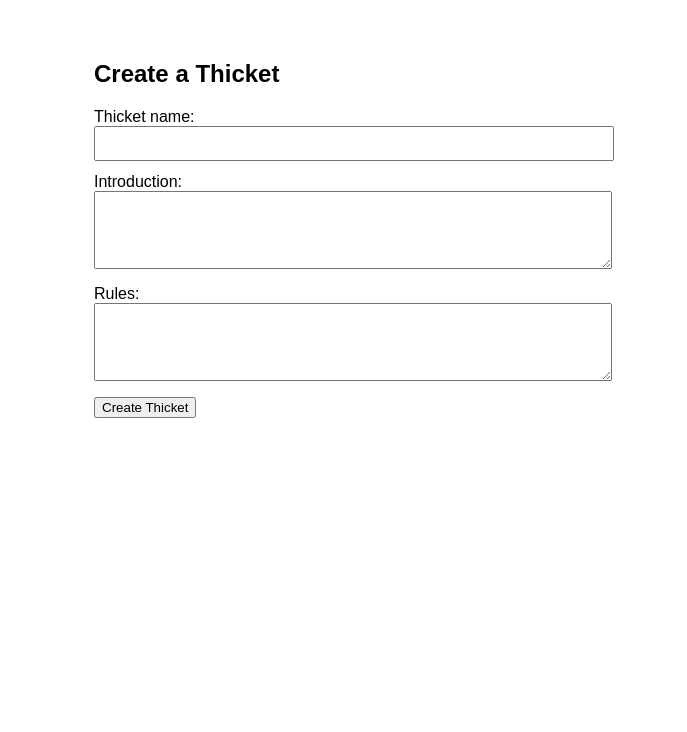
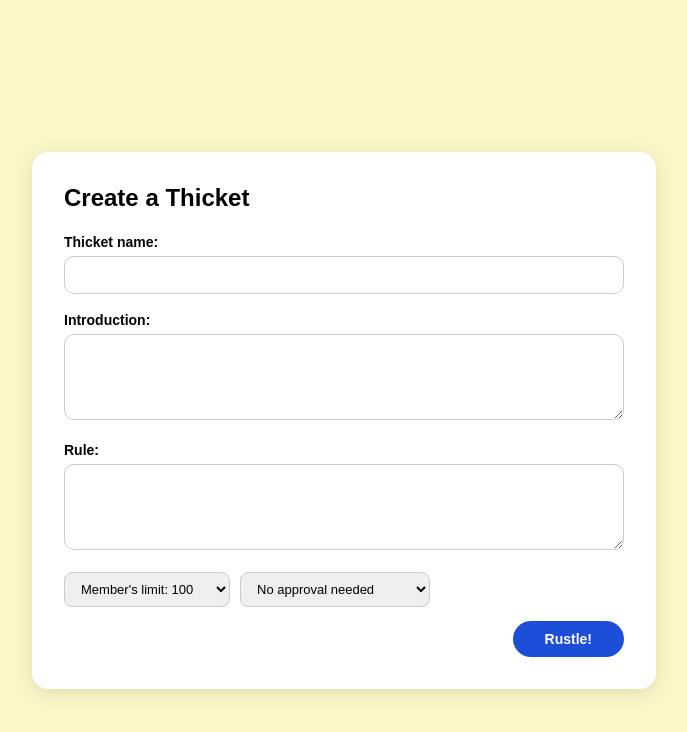
Before and after one commit to musashijojo83/Community-Discusstion-Forum, a React (Create React App) app in the folder frontend/: page /create-board in a window 1280 px wide. Shown: the top 732 px of the page, without its empty margins (296-983 px from the left). Built offline with nearby package versions, Linux system fonts and the light colour scheme.

Commit message:
Update CreateBoard, CreatePost, Home, PostDetail and ThicketBoard

```diff
--- /dev/null
+++ b/frontend/src/demoData.js
@@ -0,0 +1,40 @@
+// 展示用假資料 —— 當側欄點的 Thicket 名字（Thicket_1~5 等）在資料庫裡還不存在時，
+// ThicketBoard / PostDetail / CreatePost 會 fallback 用這裡的假資料，
+// 讓你可以順暢測試發文、留言、回覆的 UI 流程，而不會被「找不到 Thicket」的錯誤卡住。
+// 等你真的透過 Create a Thicket 建立了一個同名討論版，就會自動改用真實 API 資料。
+
+export const DEMO_BOARD_DESCRIPTION =
+  'This discussion board is a place for students to share ideas, ask questions, and discuss topics related to the course. We can share our opinions, learn from each other, and help each other understand the course content better.';
+
+export const DEMO_POSTS = [
+  {
+    _id: 'demo-p1',
+    title: 'Is "leaving work on time" actually the ultimate priority, or is money still king?',
+    content: `Had dinner with a few friends recently, and I noticed how much our definition of a "dream job" has changed over the past couple of years. Back when we were fresh graduates, everyone was chasing big company names, high salaries, and impressive job titles.
+Now, almost every conversation revolves around work-life balance and whether a company actually lets you walk out the door on time.
+Some of my friends are happily taking slightly lower pay in exchange for stress-free evenings to work out, cook, or just relax. On the flip side, others argue that when you're young, you should hustle as hard as possible, max out your income, and trade personal time for faster career growth.
+Where do you draw the line when job hunting? Is leaving on time a dealbreaker for you, or is any amount of overtime acceptable as long as the paycheck is right?`,
+    createdAt: new Date(Date.now() - 1000 * 60 * 60 * 24 * 60).toISOString()
+  },
+  {
+    _id: 'demo-p2',
+    title: 'The Importance of Good System Design',
+    content: `I think good system design is important because it helps make a system easier to understand, develop, and maintain. A well-designed system can also reduce errors and improve communication between team members.
+For example, using diagrams such as UML or SysML can help us clearly understand the system structure and how different components interact with each other. In my opinion, spending more time on the design stage can make the development process smoother and save time later.`,
+    createdAt: new Date(Date.now() - 1000 * 60 * 60 * 24 * 60).toISOString()
+  }
+];
+
+// 巢狀留言假資料（後端目前沒有 Comment model，這區塊純 UI 展示）
+export const mockComments = [
+  {
+    id: 'c1',
+    text: 'I agree with your point. I think the discussion board is a useful way for us to share ideas and learn from each other. It also helps us understand different perspectives on the same topic.',
+    time: '2mo ago',
+    commentCount: 5,
+    replies: [
+      { id: 'c1-r1', text: 'I agree with your perspective.', time: '2mo ago' }
+    ],
+    moreReplies: 5
+  }
+];
--- a/frontend/src/pages/CreateBoard.jsx
+++ b/frontend/src/pages/CreateBoard.jsx
@@ -1,11 +1,21 @@
 import { useState } from 'react';
 import { useNavigate } from 'react-router-dom';
 import axios from '../axiosConfig';
+import { theme } from '../theme';
+import successMonster from '../pic/success-monster.png';
+
+const MEMBER_LIMIT_OPTIONS = [50, 100, 500, 1000];
+const APPROVAL_OPTIONS = [
+  { label: 'No approval needed', value: false },
+  { label: 'Requires approval to join', value: true }
+];
 
 function CreateBoard() {
   const [name, setName] = useState('');
   const [description, setDescription] = useState('');
   const [rules, setRules] = useState('');
+  const [maxMembers, setMaxMembers] = useState(100);
+  const [needsApproval, setNeedsApproval] = useState(false);
   const [error, setError] = useState('');
   const [success, setSuccess] = useState(null);
   const navigate = useNavigate();
@@ -13,66 +23,162 @@ function CreateBoard() {
   const handleSubmit = async (e) => {
     e.preventDefault();
     setError('');
-    if (!name) {
-      setError('Thicket name is required');
+    if (!name.trim()) {
+      setError('Thicket name is required.');
       return;
     }
     try {
-      const res = await axios.post('/boards', { name, description, rules });
+      const res = await axios.post('/boards', { name, description, rules, maxMembers, needsApproval });
       setSuccess(res.data);
 
       const user = JSON.parse(localStorage.getItem('user'));
+      if (user) {
         user.role = res.data.newRole;
         localStorage.setItem('user', JSON.stringify(user));
-
-      setTimeout(() => navigate('/'), 2000);
+      }
     } catch (err) {
-      setError(err.response?.data?.message || 'Failed to create board');
+      setError(err.response?.data?.message || 'Failed to create Thicket.');
     }
   };
 
-  if (success) {
   return (
-      <div style={{ textAlign: 'center', marginTop: 80, fontFamily: 'sans-serif' }}>
-        <h2>Success!</h2>
-        <p>The Thicket is created!</p>
-        <p><strong>You are now the Moderator of this board!</strong></p>
-      </div>
-    );
-  }
+    <div style={{
+      minHeight: '100vh',
+      backgroundColor: theme.formBg,
+      display: 'flex',
+      alignItems: 'center',
+      justifyContent: 'center',
+      fontFamily: 'sans-serif',
+      padding: 20
+    }}>
+      {!success ? (
+        // ---- Create a Thicket 表單 ----
+        <div style={{
+          backgroundColor: '#fff',
+          borderRadius: 16,
+          width: 560,
+          maxWidth: '100%',
+          padding: 32,
+          boxShadow: '0 4px 20px rgba(0,0,0,0.1)'
+        }}>
+          <h2 style={{ marginTop: 0, marginBottom: 22 }}>Create a Thicket</h2>
 
-  return (
-    <div style={{ maxWidth: 500, margin: '60px auto', fontFamily: 'sans-serif' }}>
-      <h2>Create a Thicket</h2>
           <form onSubmit={handleSubmit}>
-        <div style={{ marginBottom: 12 }}>
-          <label>Thicket name:</label>
+            <label style={{ fontWeight: 700, fontSize: 14, display: 'block', marginBottom: 6 }}>
+              Thicket name:
+            </label>
             <input
               type="text"
               value={name}
               onChange={(e) => setName(e.target.value)}
-            style={{ width: '100%', padding: 8 }}
+              style={{
+                width: '100%', padding: '10px 14px', borderRadius: 10,
+                border: '1px solid #ccc', boxSizing: 'border-box', marginBottom: 18, fontSize: 14
+              }}
             />
-        </div>
-        <div style={{ marginBottom: 12 }}>
-          <label>Introduction:</label>
+
+            <label style={{ fontWeight: 700, fontSize: 14, display: 'block', marginBottom: 6 }}>
+              Introduction:
+            </label>
             <textarea
               value={description}
               onChange={(e) => setDescription(e.target.value)}
-            style={{ width: '100%', padding: 8, minHeight: 60 }}
+              rows={4}
+              style={{
+                width: '100%', padding: '10px 14px', borderRadius: 10,
+                border: '1px solid #ccc', boxSizing: 'border-box', marginBottom: 18,
+                fontSize: 14, resize: 'vertical', fontFamily: 'sans-serif'
+              }}
             />
-        </div>
-        <div style={{ marginBottom: 12 }}>
-          <label>Rules:</label>
+
+            <label style={{ fontWeight: 700, fontSize: 14, display: 'block', marginBottom: 6 }}>
+              Rule:
+            </label>
             <textarea
               value={rules}
               onChange={(e) => setRules(e.target.value)}
-            style={{ width: '100%', padding: 8, minHeight: 60 }}
+              rows={4}
+              style={{
+                width: '100%', padding: '10px 14px', borderRadius: 10,
+                border: '1px solid #ccc', boxSizing: 'border-box', marginBottom: 18,
+                fontSize: 14, resize: 'vertical', fontFamily: 'sans-serif'
+              }}
             />
+
+            <div style={{ display: 'flex', gap: 10, marginBottom: 14, flexWrap: 'wrap' }}>
+              <select
+                value={maxMembers}
+                onChange={(e) => setMaxMembers(Number(e.target.value))}
+                style={{ padding: '8px 12px', borderRadius: 8, border: '1px solid #ccc', fontSize: 13 }}
+              >
+                {MEMBER_LIMIT_OPTIONS.map((n) => (
+                  <option key={n} value={n}>Member's limit: {n}</option>
+                ))}
+              </select>
+
+              <select
+                value={String(needsApproval)}
+                onChange={(e) => setNeedsApproval(e.target.value === 'true')}
+                style={{ padding: '8px 12px', borderRadius: 8, border: '1px solid #ccc', fontSize: 13 }}
+              >
+                {APPROVAL_OPTIONS.map((opt) => (
+                  <option key={String(opt.value)} value={String(opt.value)}>{opt.label}</option>
+                ))}
+              </select>
             </div>
-        {error && <p style={{ color: 'red' }}>{error}</p>}
-        <button type="submit">Create Thicket</button>
+
+            {error && (
+              <p style={{ color: theme.errorRed, fontSize: 13, textAlign: 'center', margin: '4px 0 14px' }}>
+                {error}
+              </p>
+            )}
+
+            <div style={{ display: 'flex', justifyContent: 'flex-end' }}>
+              <button
+                type="submit"
+                style={{
+                  padding: '10px 32px', borderRadius: 20, border: 'none',
+                  backgroundColor: theme.successClose, color: '#fff',
+                  fontWeight: 700, fontSize: 14, cursor: 'pointer'
+                }}
+              >
+                Rustle!
+              </button>
+            </div>
           </form>
+        </div>
+      ) : (
+        // ---- Success 畫面 ----
+        <div style={{
+          backgroundColor: theme.formBg,
+          borderRadius: 16,
+          padding: '44px 50px',
+          textAlign: 'center',
+          boxShadow: '0 10px 40px rgba(0,0,0,0.15)'
+        }}>
+          <img
+            src={successMonster}
+            alt="success mascot"
+            style={{ width: 64, marginBottom: 14 }}
+            onError={(e) => { e.currentTarget.style.outline = '2px dashed red'; }}
+          />
+          <h2 style={{ margin: '0 0 10px 0' }}>Success!</h2>
+          <p style={{ margin: '0 0 6px 0', color: '#333' }}>The Thicket is created!</p>
+          <p style={{ margin: '0 0 22px 0', color: '#333', fontWeight: 700 }}>
+            You are now the Moderator of this board!
+          </p>
+          <button
+            onClick={() => navigate('/')}
+            style={{
+              padding: '10px 36px', borderRadius: 8, border: 'none',
+              backgroundColor: theme.successClose, color: '#fff',
+              fontWeight: 700, fontSize: 14, cursor: 'pointer'
+            }}
+          >
+            close
+          </button>
+        </div>
+      )}
     </div>
   );
 }
--- a/frontend/src/pages/PostDetail.jsx
+++ b/frontend/src/pages/PostDetail.jsx
@@ -1,25 +1,12 @@
 import { useState, useEffect } from 'react';
-import { useNavigate, useParams } from 'react-router-dom';
+import { useNavigate, useParams, useLocation } from 'react-router-dom';
 import axios from '../axiosConfig';
 import { theme } from '../theme';
 import memberMonster from '../pic/member-monster.png';
 import approvedBadge from '../pic/approved_1.png';
 import { SortDropdown, MoreMenu, pillButtonStyle, THICKET_COLORS, mockJoinedThickets } from './ThicketBoard';
 import ReportModal from './ReportModal';
-
-// ---- 假資料：留言（含巢狀回覆）—— 後端目前沒有 Comment model，這區塊先純 UI 展示 ----
-const mockComments = [
-  {
-    id: 'c1',
-    text: 'I agree with your point. I think the discussion board is a useful way for us to share ideas and learn from each other. It also helps us understand different perspectives on the same topic.',
-    time: '2mo ago',
-    commentCount: 5,
-    replies: [
-      { id: 'c1-r1', text: 'I agree with your perspective.', time: '2mo ago' }
-    ],
-    moreReplies: 5
-  }
-];
+import { DEMO_POSTS, mockComments } from '../demoData';
 
 function timeAgo(dateStr) {
   const diffMs = Date.now() - new Date(dateStr).getTime();
@@ -76,6 +63,7 @@ function CommentItem({ comment, level = 0, onReport }) {
 function PostDetail() {
   const { thicketName, postId } = useParams();
   const navigate = useNavigate();
+  const location = useLocation();
   const [replyOpen, setReplyOpen] = useState(false);
   const [replyText, setReplyText] = useState('');
   const [sort, setSort] = useState('New');
@@ -83,29 +71,38 @@ function PostDetail() {
   const [reportPostId, setReportPostId] = useState(null); // 目前要回報的 post id
   const [post, setPost] = useState(null);
   const [loading, setLoading] = useState(true);
-  const [error, setError] = useState('');
   const displayName = thicketName || 'Thicket_name';
 
   useEffect(() => {
     const load = async () => {
       setLoading(true);
-      setError('');
       try {
+        // 從 CreatePost 展示模式傳來的假貼文內容（讓 Make a Rustle 送出的標題/內容真的顯示出來）
+        if (location.state?.demoPost) {
+          setPost(location.state.demoPost);
+          setLoading(false);
+          return;
+        }
+
         // 後端沒有「用 id 查單一 post」的 API，先抓全部 posts 再用 postId 過濾
         const res = await axios.get('/posts');
         const matched = res.data.find((p) => p._id === postId);
-        if (!matched) {
-          setError('Post not found.');
+        if (matched) {
+          setPost(matched);
+        } else {
+          // 找不到真實貼文（例如這是側欄假 Thicket 底下的展示貼文）—— fallback 用假資料，不擋畫面
+          const demoMatch = DEMO_POSTS.find((p) => p._id === postId) || DEMO_POSTS[0];
+          setPost(demoMatch);
         }
-        setPost(matched || null);
       } catch (err) {
-        setError(err.response?.data?.message || 'Failed to load post.');
+        console.error('Failed to load post, falling back to demo content:', err);
+        setPost(DEMO_POSTS[0]);
       } finally {
         setLoading(false);
       }
     };
     load();
-  }, [postId]);
+  }, [postId, location.state]);
 
   const handleSubmitComment = () => {
     // TODO: 串接留言送出 API（目前後端沒有 Comment model / API，這區塊仍是純前端假資料）
@@ -159,7 +156,6 @@ function PostDetail() {
         {/* 主內容：文章 + 留言 */}
         <div style={{ flex: 1, padding: '30px 36px', maxWidth: 920 }}>
           {loading && <p>Loading...</p>}
-          {error && <p style={{ color: theme.errorRed }}>{error}</p>}
 
           {post && (
             <>
```
Also changed, not shown: frontend/src/pages/CreatePost.jsx (+31 -11 lines), frontend/src/pages/Home.jsx (+36 -0 lines), frontend/src/pages/ThicketBoard.jsx (+19 -10 lines). Lines whose indentation alone changed are shown as unchanged.
